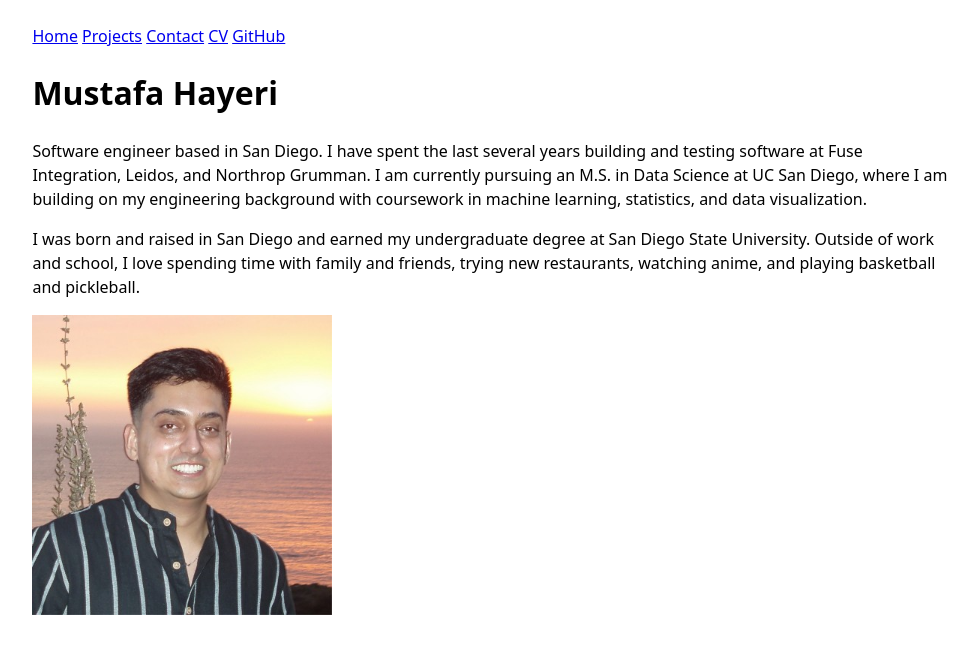
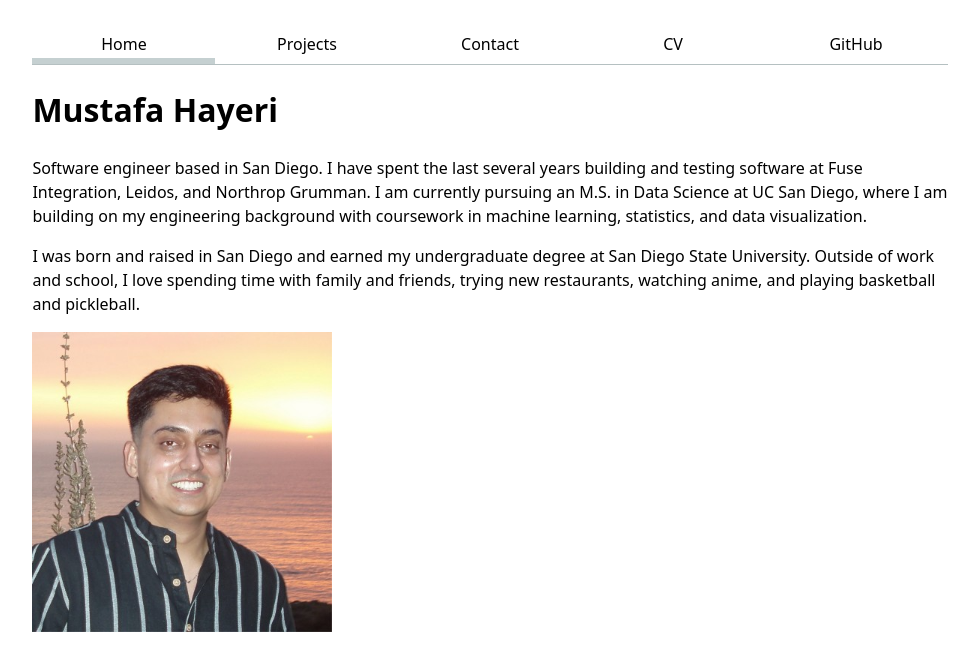
Before and after one commit to mhayeri/DSC209R, a plain HTML site: page lab-2/index.html in a window 1280 px wide. Shown: the whole page, without its empty margins (150-1128 px from the left). Drawn offline with Linux system fonts and the light colour scheme.

Commit message:
Lab 2: style the navigation bar with flexbox and mark the current page

```diff
--- a/lab-2/index.html
+++ b/lab-2/index.html
@@ -8,7 +8,7 @@
     </head>
     <body>
         <nav>
-            <a href="./">Home</a>
+            <a href="./" class="current">Home</a>
             <a href="projects/">Projects</a>
             <a href="contact/">Contact</a>
             <a href="cv/">CV</a>
--- a/lab-2/style.css
+++ b/lab-2/style.css
@@ -4,3 +4,22 @@ body {
     margin-inline: auto;
     padding: 1em;
 }
+
+nav {
+    display: flex;
+    margin-bottom: 1em;
+    border-bottom: 1px solid oklch(80% 3% 200);
+
+    a {
+        flex: 1;
+        text-decoration: none;
+        color: inherit;
+        text-align: center;
+        padding: 0.5em;
+    }
+
+    a.current {
+        border-bottom: 0.4em solid oklch(85% 3% 200);
+        padding-bottom: 0.1em;
+    }
+}
```
Also changed, not shown: lab-2/contact/index.html (+1 -1 lines), lab-2/cv/index.html (+1 -1 lines), lab-2/projects/index.html (+1 -1 lines).
